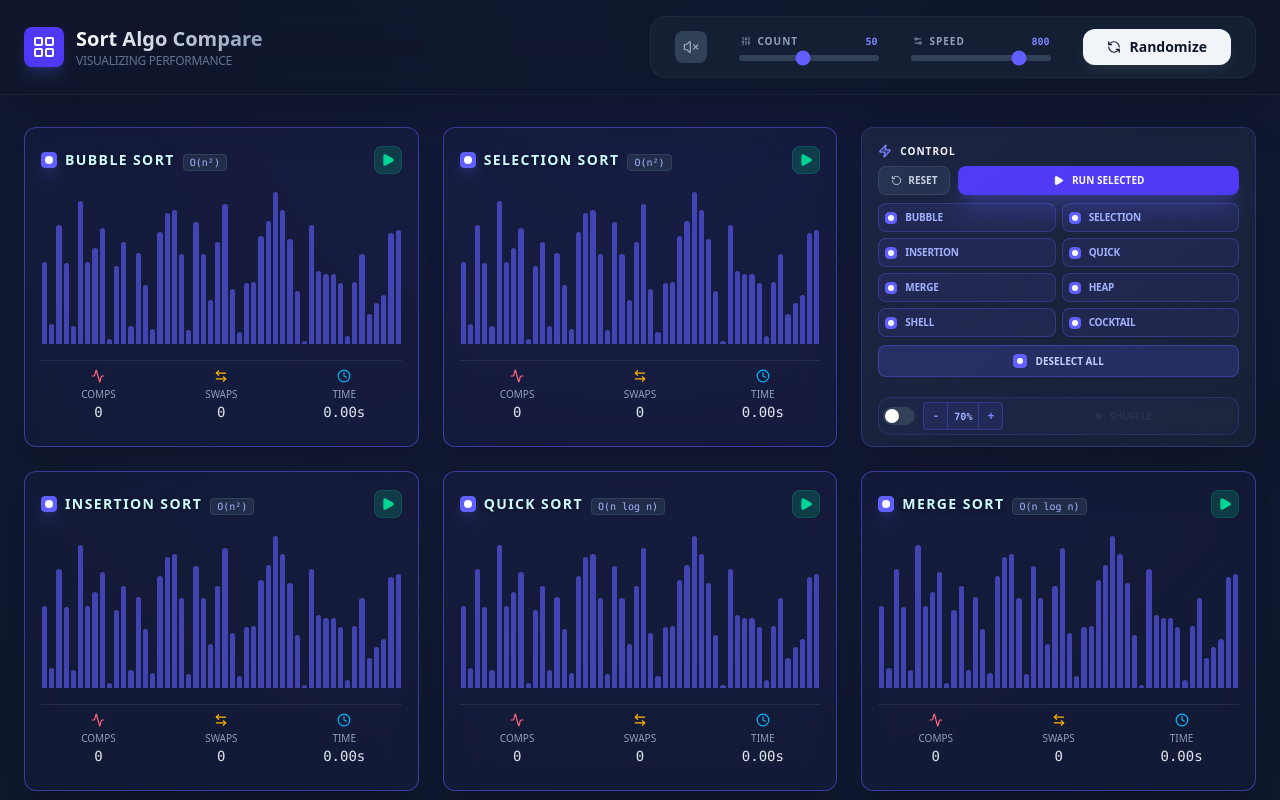
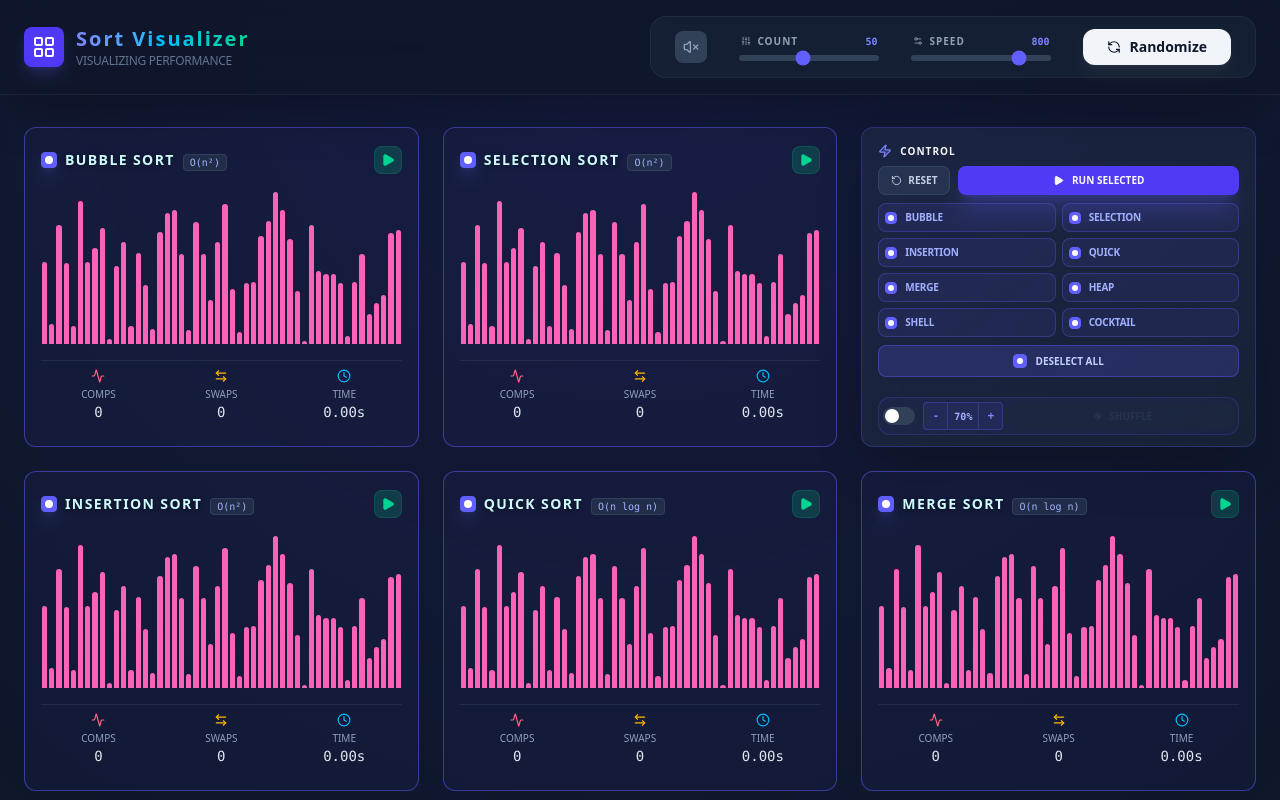
Before and after one commit to lastjung/sort-compare, a React (Vite) app: page / in a window 1280 px wide. Shown: the top 800 px of the page. Built offline with nearby package versions, Linux system fonts and the light colour scheme.

Commit message:
style: update UI colors, remove blur/shadows, rename app to Sort Visualizer

```diff
--- a/src/components/ControlPanel.jsx
+++ b/src/components/ControlPanel.jsx
@@ -31,8 +31,8 @@ export const ControlPanel = ({
               <LayoutGrid className="text-white" size={24} />
             </div>
             <div>
-              <h1 className="text-xl font-bold bg-gradient-to-r from-white to-slate-400 bg-clip-text text-transparent">
-                Sort Algo Compare
+              <h1 className="text-xl font-black tracking-widest text-transparent bg-clip-text bg-gradient-to-r from-indigo-400 via-sky-400 to-emerald-400">
+                Sort Visualizer
               </h1>
               <p className="text-xs text-slate-500 font-medium tracking-tight hidden md:block">VISUALIZING PERFORMANCE</p>
             </div>
--- a/src/components/SortBar.jsx
+++ b/src/components/SortBar.jsx
@@ -10,8 +10,8 @@ export const SortBar = ({ value, max, isComparing, isSwapping, isFinalized, isSo
         "flex-1 mx-[1px] rounded-t-sm transition-all duration-150",
         (isSorted || isFinalized) ? "bg-sky-400 shadow-[0_0_8px_rgba(56,189,248,0.5)]" :
         isSwapping ? "bg-emerald-400 scale-y-110 z-10 shadow-[0_0_12px_rgba(52,211,153,0.6)]" :
-        isComparing ? "bg-amber-500 shadow-[0_0_8px_rgba(245,158,11,0.5)]" :
-        "bg-indigo-500/60 hover:bg-indigo-400"
+        isComparing ? "bg-yellow-300 shadow-[0_0_8px_rgba(253,224,71,0.6)]" :
+        "bg-pink-400 hover:bg-pink-300"
       )}
       style={{ height: `${height}%` }}
     />
--- a/src/components/SortCard.jsx
+++ b/src/components/SortCard.jsx
@@ -14,7 +14,7 @@ export const SortCard = ({ title, algorithm, complexity, desc, initialData, spee
 
   return (
     <div className={cn(
-      "bg-slate-800/40 backdrop-blur-md border rounded-xl p-4 flex flex-col h-[320px] shadow-xl transition-all group relative overflow-hidden",
+      "bg-slate-800/40 border rounded-xl p-4 flex flex-col h-[320px] transition-all group relative overflow-hidden",
       isSelected ? "border-indigo-500/50 bg-indigo-500/5" : "border-slate-700 hover:border-slate-600"
     )}>
       <div className="flex justify-between items-center mb-4 min-h-[32px]">
```
Also changed, not shown: 1 other file (tests, documents, lock files or other folders).
